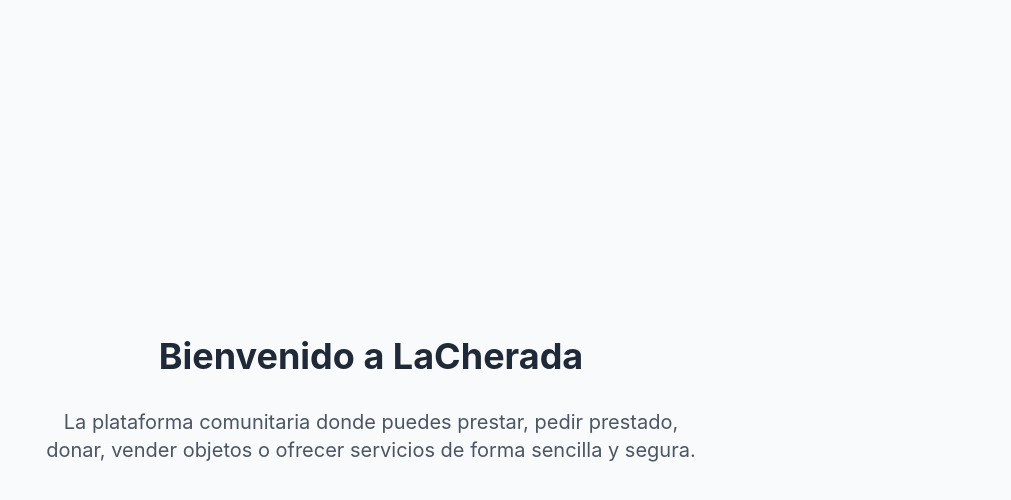
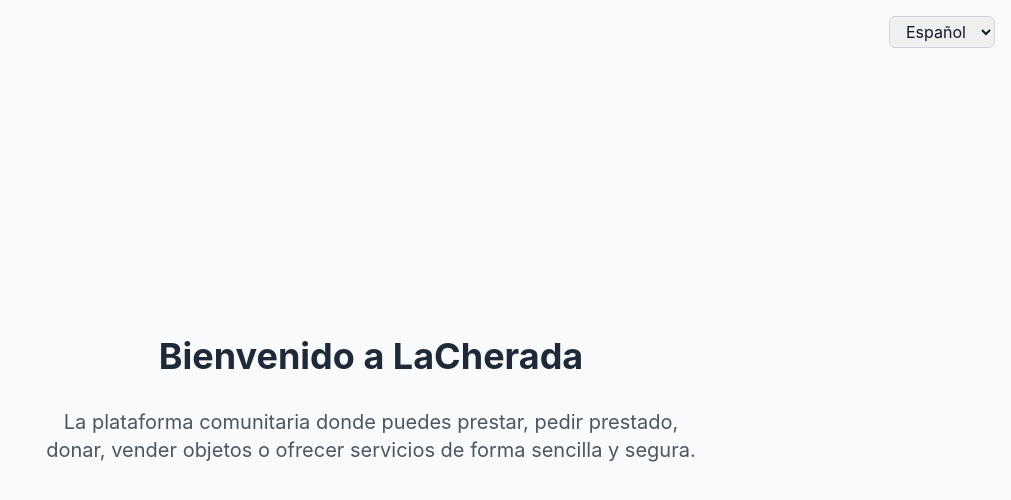
Before and after one commit to Yeyz75/la-cherada, a Vue app: page / in a window 1280 px wide. Shown: the top 500 px of the page, without its empty margins (269-1280 px from the left). Built offline with nearby package versions, Linux system fonts and the light colour scheme.

Commit message:
feat(i18n): added implementation about translate and i18n

```diff
--- a/package.json
+++ b/package.json
@@ -19,6 +19,7 @@
     "primeicons": "^6.0.1",
     "primevue": "^3.46.0",
     "vue": "^3.4.0",
+    "vue-i18n": "^9.14.5",
     "vue-router": "^4.2.5"
   },
   "devDependencies": {
--- a/src/App.vue
+++ b/src/App.vue
@@ -1,11 +1,18 @@
 <template>
   <div id="app">
+    <!-- Language switcher in top right corner -->
+    <div class="fixed top-4 right-4 z-50">
+      <LanguageSwitcher />
+    </div>
+
     <!-- Router view will render the current page component -->
     <router-view />
   </div>
 </template>
 
 <script setup lang="ts">
+import LanguageSwitcher from './components/LanguageSwitcher.vue'
+
 // Main App component with router integration
 // Layout components will be implemented in task 9
 </script>
--- /dev/null
+++ b/src/components/LanguageSwitcher.vue
@@ -0,0 +1,39 @@
+<template>
+  <div class="language-switcher">
+    <select
+      v-model="currentLocale"
+      @change="handleLanguageChange"
+      class="px-3 py-1 border border-gray-300 rounded-md focus:outline-none focus:ring-2 focus:ring-blue-500"
+    >
+      <option value="es">Español</option>
+      <option value="en">English</option>
+    </select>
+  </div>
+</template>
+
+<script setup lang="ts">
+import { ref, onMounted } from 'vue'
+import { useTranslation } from '@/composables/useTranslation'
+
+const { changeLanguage, currentLanguage } = useTranslation()
+const currentLocale = ref(currentLanguage.value)
+
+const handleLanguageChange = () => {
+  changeLanguage(currentLocale.value)
+}
+
+onMounted(() => {
+  // Load saved locale from localStorage
+  const savedLocale = localStorage.getItem('locale')
+  if (savedLocale) {
+    currentLocale.value = savedLocale
+    changeLanguage(savedLocale)
+  }
+})
+</script>
+
+<style scoped>
+.language-switcher {
+  @apply inline-block;
+}
+</style>
--- /dev/null
+++ b/src/composables/useTranslation.ts
@@ -0,0 +1,53 @@
+import { useI18n } from 'vue-i18n'
+import { computed } from 'vue'
+
+/**
+ * Composable for translation utilities
+ * Provides easy access to translation functions and common translations
+ */
+export const useTranslation = () => {
+  const { t, locale } = useI18n()
+
+  // Common translations that are used frequently
+  const common = computed(() => ({
+    loading: t('common.loading'),
+    error: t('common.error'),
+    close: t('common.close'),
+    cancel: t('common.cancel'),
+    save: t('common.save'),
+    delete: t('common.delete'),
+    edit: t('common.edit'),
+    required: t('common.required')
+  }))
+
+  const auth = computed(() => ({
+    login: t('auth.login'),
+    logout: t('auth.logout'),
+    register: t('auth.register'),
+    email: t('auth.email'),
+    password: t('auth.password'),
+    name: t('auth.name'),
+    loggingIn: t('auth.loggingIn'),
+    loggingOut: t('auth.loggingOut'),
+    registering: t('auth.registering'),
+    checkingAuth: t('auth.checkingAuth')
+  }))
+
+  // Helper function to change language
+  const changeLanguage = (newLocale: string) => {
+    locale.value = newLocale
+    localStorage.setItem('locale', newLocale)
+  }
+
+  // Helper function to get current language
+  const currentLanguage = computed(() => locale.value)
+
+  return {
+    t,
+    locale,
+    common,
+    auth,
+    changeLanguage,
+    currentLanguage
+  }
+}
--- /dev/null
+++ b/src/i18n/index.ts
@@ -0,0 +1,17 @@
+import { createI18n } from 'vue-i18n'
+import es from '../locales/es.json'
+import en from '../locales/en.json'
+
+const messages = {
+  es,
+  en
+}
+
+const i18n = createI18n({
+  legacy: false,
+  locale: 'es', // idioma por defecto
+  fallbackLocale: 'en',
+  messages
+})
+
+export default i18n
--- /dev/null
+++ b/src/locales/en.json
@@ -0,0 +1,40 @@
+{
+  "new": "New",
+  "homePage": {
+    "title": "Welcome to LaCherada",
+    "section": {
+      "title": "The community platform where you can lend, borrow, donate, sell objects or offer services in a simple and secure way."
+    }
+  },
+  "notFound": {
+    "title": "Page not found",
+    "message": "Sorry, the page you are looking for does not exist.",
+    "backHome": "Back to home"
+  },
+  "common": {
+    "loading": "Loading...",
+    "error": "Error",
+    "close": "Close",
+    "cancel": "Cancel",
+    "save": "Save",
+    "delete": "Delete",
+    "edit": "Edit",
+    "required": "Required"
+  },
+  "auth": {
+    "login": "Login",
+    "logout": "Logout",
+    "register": "Register",
+    "email": "Email",
+    "password": "Password",
+    "name": "Name",
+    "loggingIn": "Logging in...",
+    "loggingOut": "Logging out...",
+    "registering": "Creating account...",
+    "checkingAuth": "Checking authentication..."
+  },
+  "meta": {
+    "homeTitle": "LaCherada - Share, Lend, Connect",
+    "notFoundTitle": "Page not found - LaCherada"
+  }
+}
--- /dev/null
+++ b/src/locales/es.json
@@ -0,0 +1,40 @@
+{
+  "new": "Nuevo",
+  "homePage": {
+    "title": "Bienvenido a LaCherada",
+    "section": {
+      "title": "La plataforma comunitaria donde puedes prestar, pedir prestado, donar, vender objetos o ofrecer servicios de forma sencilla y segura."
+    }
+  },
+  "notFound": {
+    "title": "Página no encontrada",
+    "message": "Lo sentimos, la página que buscas no existe.",
+    "backHome": "Volver al inicio"
+  },
+  "common": {
+    "loading": "Cargando...",
+    "error": "Error",
+    "close": "Cerrar",
+    "cancel": "Cancelar",
+    "save": "Guardar",
+    "delete": "Eliminar",
+    "edit": "Editar",
+    "required": "Requerido"
+  },
+  "auth": {
+    "login": "Iniciar sesión",
+    "logout": "Cerrar sesión",
+    "register": "Registrarse",
+    "email": "Correo electrónico",
+    "password": "Contraseña",
+    "name": "Nombre",
+    "loggingIn": "Iniciando sesión...",
+    "loggingOut": "Cerrando sesión...",
+    "registering": "Creando cuenta...",
+    "checkingAuth": "Verificando autenticación..."
+  },
+  "meta": {
+    "homeTitle": "LaCherada - Comparte, Presta, Conecta",
+    "notFoundTitle": "Página no encontrada - LaCherada"
+  }
+}
--- a/src/main.ts
+++ b/src/main.ts
@@ -2,6 +2,7 @@ import { createApp } from 'vue'
 import { createPinia } from 'pinia'
 import App from './App.vue'
 import router from './router'
+import i18n from './i18n'
 import './styles/main.css'
 
 const app = createApp(App)
@@ -12,4 +13,7 @@ app.use(createPinia())
 // Configure Vue Router
 app.use(router)
 
+// Configure i18n
+app.use(i18n)
+
 app.mount('#app')
--- a/src/pages/HomePage.vue
+++ b/src/pages/HomePage.vue
@@ -1,19 +1,23 @@
 <template>
   <div class="home-page">
     <h1 class="text-4xl font-bold text-center text-gray-800 mb-8">
-      Bienvenido a LaCherada
+      {{ $t('homePage.title') }}
     </h1>
     <p class="text-xl text-center text-gray-600 max-w-2xl mx-auto">
-      La plataforma comunitaria donde puedes prestar, pedir prestado, donar,
-      vender objetos o ofrecer servicios de forma sencilla y segura.
+      {{ $t('homePage.section.title') }}
     </p>
     <!-- Future hero section and other components will be implemented in task 10 -->
   </div>
 </template>
 
 <script setup lang="ts">
+import { useI18n } from 'vue-i18n'
+
 // This is a placeholder HomePage component
 // The full implementation will be done in task 10
+
+// You can also use the composable API if needed:
+// const { t } = useI18n()
 </script>
 
 <style scoped>
--- a/src/pages/NotFoundPage.vue
+++ b/src/pages/NotFoundPage.vue
@@ -3,23 +3,26 @@
     <div class="text-center">
       <h1 class="text-6xl font-bold text-gray-800 mb-4">404</h1>
       <h2 class="text-2xl font-semibold text-gray-600 mb-4">
-        Página no encontrada
+        {{ $t('notFound.title') }}
       </h2>
       <p class="text-gray-500 mb-8">
-        Lo sentimos, la página que buscas no existe.
+        {{ $t('notFound.message') }}
       </p>
       <router-link
         to="/"
         class="inline-block bg-blue-600 text-white px-6 py-3 rounded-lg hover:bg-blue-700 transition-colors"
       >
-        Volver al inicio
+        {{ $t('notFound.backHome') }}
       </router-link>
     </div>
   </div>
 </template>
 
 <script setup lang="ts">
+import { useI18n } from 'vue-i18n'
+
 // 404 Not Found page component
+const { t } = useI18n()
 </script>
 
 <style scoped>
--- a/src/router/index.ts
+++ b/src/router/index.ts
@@ -1,4 +1,5 @@
 import { createRouter, createWebHistory, type RouteRecordRaw } from 'vue-router'
+import i18n from '@/i18n'
 
 // Lazy load pages for better performance
 const HomePage = () => import('@/pages/HomePage.vue')
@@ -10,7 +11,7 @@ const routes: RouteRecordRaw[] = [
     name: 'home',
     component: HomePage,
     meta: {
-      title: 'LaCherada - Comparte, Presta, Conecta',
+      titleKey: 'meta.homeTitle',
       requiresAuth: false
     }
   },
@@ -59,7 +60,7 @@ const routes: RouteRecordRaw[] = [
     name: 'not-found',
     component: () => import('@/pages/NotFoundPage.vue'),
     meta: {
-      title: 'Página no encontrada - LaCherada'
+      titleKey: 'meta.notFoundTitle'
     }
   }
 ]
@@ -80,8 +81,10 @@ const router = createRouter({
 
 // Navigation guards for future authentication
 router.beforeEach((to, from, next) => {
-  // Set page title
-  if (to.meta.title) {
+  // Set page title using i18n
+  if (to.meta.titleKey) {
+    document.title = i18n.global.t(to.meta.titleKey as string)
+  } else if (to.meta.title) {
     document.title = to.meta.title
   }
 
--- a/src/stores/authStore.ts
+++ b/src/stores/authStore.ts
@@ -45,6 +45,7 @@ export const useAuthStore = defineStore('auth', () => {
   // Placeholder actions for future authentication implementation
   const login = async (_email: string, _password: string): Promise<void> => {
     // TODO: Implement login logic
+    // Note: In real implementation, use i18n.global.t('auth.loggingIn')
     setLoading(true, 'Iniciando sesión...')
     try {
       // Future implementation will handle actual authentication
@@ -63,6 +64,7 @@ export const useAuthStore = defineStore('auth', () => {
 
   const logout = async (): Promise<void> => {
     // TODO: Implement logout logic
+    // Note: In real implementation, use i18n.global.t('auth.loggingOut')
     setLoading(true, 'Cerrando sesión...')
     try {
       setUser(null)
@@ -78,6 +80,7 @@ export const useAuthStore = defineStore('auth', () => {
     _name: string
   ): Promise<void> => {
     // TODO: Implement registration logic
+    // Note: In real implementation, use i18n.global.t('auth.registering')
     setLoading(true, 'Creando cuenta...')
     try {
       // Future implementation will handle actual registration
@@ -96,6 +99,7 @@ export const useAuthStore = defineStore('auth', () => {
 
   const checkAuthStatus = async (): Promise<void> => {
     // TODO: Implement auth status check
+    // Note: In real implementation, use i18n.global.t('auth.checkingAuth')
     setLoading(true, 'Verificando autenticación...')
     try {
       // Future implementation will check authentication status
```
Also changed, not shown: 1 other file (tests, documents, lock files or other folders).
